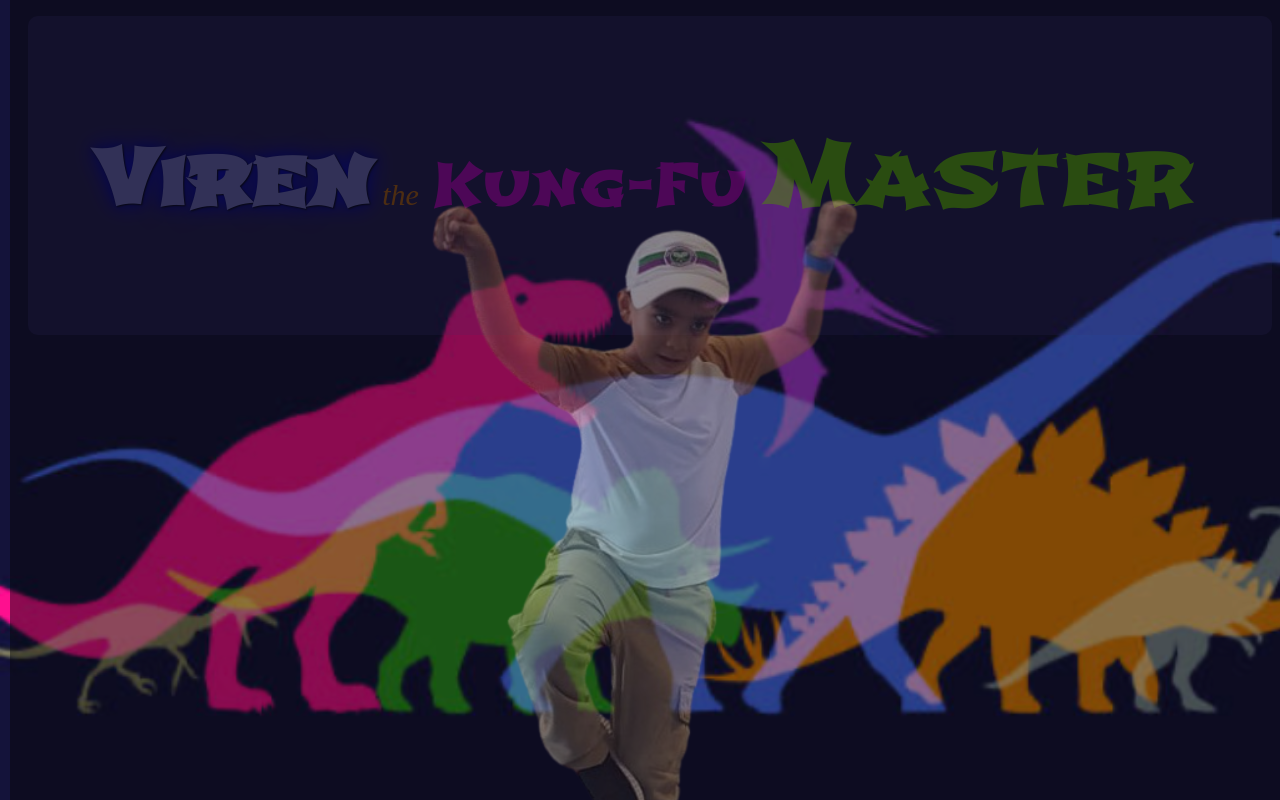
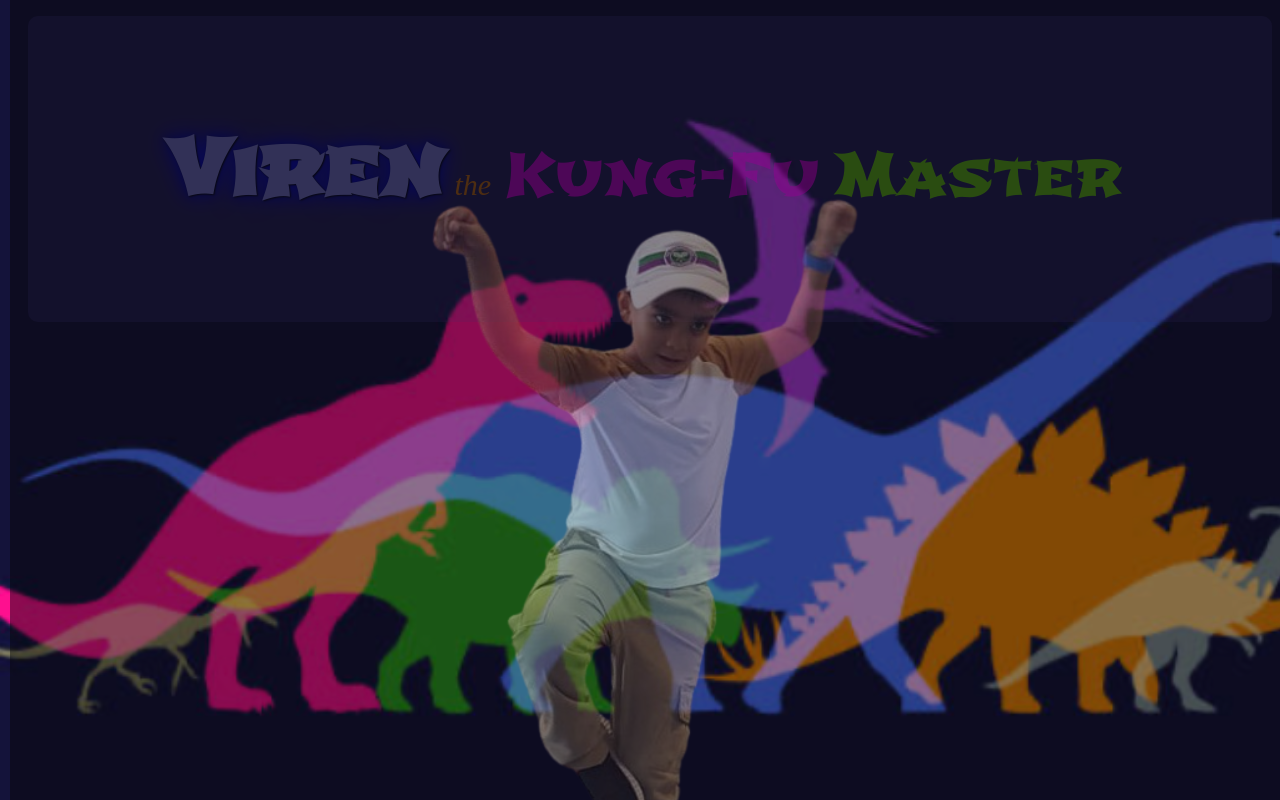
Before and after one commit to redspidr/VirenD, a plain HTML site: page index.html in a window 1280 px wide. Shown: the top 800 px of the page. Drawn offline with Linux system fonts and the light colour scheme; a web font is replaced by a local one.

Commit message:
Update index.html

```diff
--- a/index.html
+++ b/index.html
@@ -17,7 +17,7 @@
   <div class="header">
     <p class="banner"><span class="viren-blue">Viren</span><span style="color: darkorange; font-size: 30px;"><i style="font-family: ABeeZee;">the</i></span>
       <span style="color: magenta; font-size: 60px;font-family: kungFu;">Kung-Fu</span>
-      <span style="color: chartreuse; font-size: 90px; font-family:kungFu; ">Master</span>
+      <span style="color: chartreuse; font-size: 60px; font-family:kungFu; ">Master</span>
     </p>
     <div class="overlay"><img src="img/virenK.png" class="center"></div>
 
```
